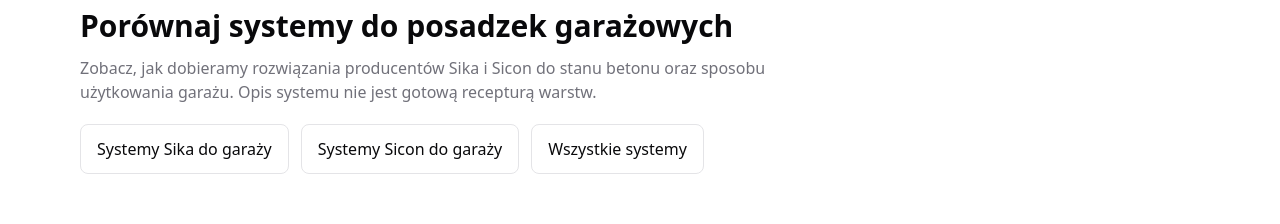
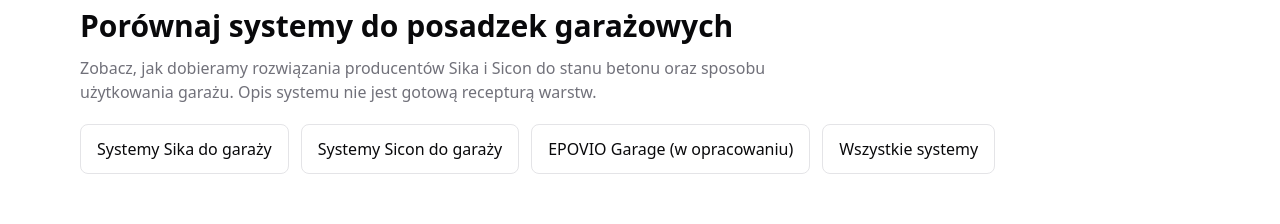
Before and after one commit to damianGG/posadzki-zywiczne, a Next.js app: page /garaze in a window 1280 px wide. Shown: the part 1860-2084 px from the top of the page. Built offline with nearby package versions, Linux system fonts and the light colour scheme.

Commit message:
feat(epovio): link proprietary garage concept without presenting it as available or verified

```diff
--- a/app/garaze/page.tsx
+++ b/app/garaze/page.tsx
@@ -131,6 +131,7 @@ export default function Home() {
               <div className="mt-5 flex flex-wrap gap-3">
                 <Link href="/systemy/sika-posadzki-garazowe" className="rounded-lg border px-4 py-3 font-medium hover:border-primary">Systemy Sika do garaży</Link>
                 <Link href="/systemy/sicon-posadzki-garazowe" className="rounded-lg border px-4 py-3 font-medium hover:border-primary">Systemy Sicon do garaży</Link>
+                <Link href="/systemy/epovio-garaz" className="rounded-lg border px-4 py-3 font-medium hover:border-primary">EPOVIO Garage (w opracowaniu)</Link>
                 <Link href="/systemy" className="rounded-lg border px-4 py-3 font-medium hover:border-primary">Wszystkie systemy</Link>
               </div>
             </section>
```
